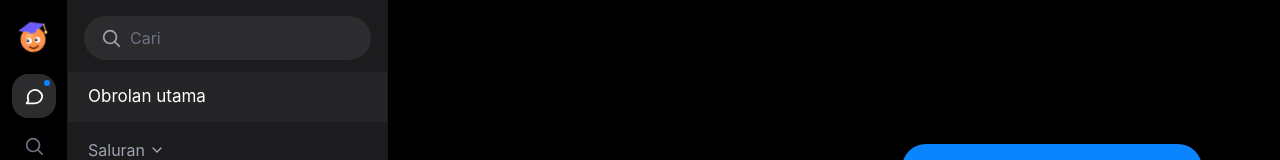
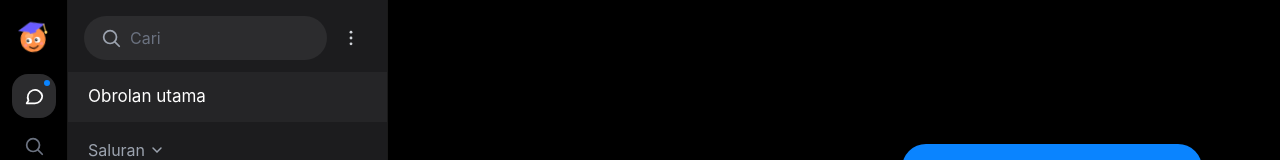
Before and after one commit to Rain-dev-187/smart-virtual-assistant-llm, a React (Vite) app in the folder frontend/: page / in a window 1280 px wide. Both pictures are taken after a click on the button 33 px from the left and 96 px from the top of the page. Shown: the top 160 px of the page. Built offline with nearby package versions, Linux system fonts and the light colour scheme.

Commit message:
Menu titik tiga di sidebar: pin panel obrolan + arsip obrolan

```diff
--- a/frontend/src/App.jsx
+++ b/frontend/src/App.jsx
@@ -26,7 +26,27 @@ export default function App() {
   const [drawerOpen, setDrawerOpen] = useState(false);
   const [stack, setStack] = useState([]); // tumpukan halaman bottom-sheet
   const [view, setView] = useState("chat"); // chat | sasaran | galeri
-  const [chatSide, setChatSide] = useState(false); // sidebar percakapan (desktop)
+  const [chatSide, setChatSide] = useState(false);
+  const [chatPinned, setChatPinned] = useState(() => {
+    try {
+      return localStorage.getItem("cepirit_chat_pinned") === "1";
+    } catch {
+      return false;
+    }
+  });
+  const toggleChatPin = () => {
+    setChatPinned((p) => {
+      const next = !p;
+      try {
+        localStorage.setItem("cepirit_chat_pinned", next ? "1" : "0");
+      } catch {}
+      return next;
+    });
+  };
+  const closeChatSide = () => {
+    if (!chatPinned) setChatSide(false);
+  };
+  const sidebarOpen = chatPinned || chatSide; // sidebar percakapan (desktop)
   const [rightOpen, setRightOpen] = useState(false); // panel kanan (desktop)
   const [goals, setGoals] = useState([]);
   const [artifacts, setArtifacts] = useState([]);
@@ -184,6 +204,8 @@ export default function App() {
             setDrawerOpen(false);
             openSheet(page);
           }}
+          pinned={chatPinned}
+          onTogglePin={toggleChatPin}
         />
       </div>
 
@@ -196,7 +218,7 @@ export default function App() {
             if (view !== "chat") {
               goView("chat");
               setChatSide(true);
-            } else {
+            } else if (!chatPinned) {
               setChatSide((s) => !s);
             }
           }}
@@ -205,13 +227,15 @@ export default function App() {
           onOpenMenu={() => openSheet("menu")}
         />
 
-        {view === "chat" && chatSide && (
+        {view === "chat" && sidebarOpen && (
           <aside className="w-72 lg:w-80 shrink-0 h-full border-r border-white/10">
             <Drawer
               asSidebar
               open
-              onClose={() => setChatSide(false)}
+              onClose={closeChatSide}
               onOpenSheet={(page) => openSheet(page)}
+              pinned={chatPinned}
+              onTogglePin={toggleChatPin}
             />
           </aside>
         )}
--- a/frontend/src/components/Drawer.jsx
+++ b/frontend/src/components/Drawer.jsx
@@ -1,15 +1,62 @@
 import React, { useState, useEffect } from "react";
 import { I } from "./ui";
+
+const PIN_ICON = (
+  <svg width="20" height="20" viewBox="0 0 24 24" fill="none" stroke="currentColor" strokeWidth="1.8" strokeLinecap="round">
+    <rect x="3" y="4" width="18" height="16" rx="2" />
+    <line x1="9.5" y1="4" x2="9.5" y2="20" />
+  </svg>
+);
+const ARCHIVE_ICON = (
+  <svg width="20" height="20" viewBox="0 0 24 24" fill="none" stroke="currentColor" strokeWidth="1.8" strokeLinecap="round">
+    <rect x="3" y="4" width="18" height="5" rx="1" />
+    <path d="M5 9v10a1 1 0 0 0 1 1h12a1 1 0 0 0 1-1V9" />
+    <path d="M10 13h4" />
+  </svg>
+);
+const CHECK_ICON = (
+  <svg width="18" height="18" viewBox="0 0 24 24" fill="none" stroke="#0a84ff" strokeWidth="2.4" strokeLinecap="round" strokeLinejoin="round">
+    <polyline points="20 6 9 17 4 12" />
+  </svg>
+);
+const DOTS_ICON = (
+  <svg width="20" height="20" viewBox="0 0 24 24" fill="currentColor">
+    <circle cx="12" cy="5" r="1.7" />
+    <circle cx="12" cy="12" r="1.7" />
+    <circle cx="12" cy="19" r="1.7" />
+  </svg>
+);
+const BACK_ICON = (
+  <svg width="18" height="18" viewBox="0 0 24 24" fill="none" stroke="currentColor" strokeWidth="2.2" strokeLinecap="round">
+    <polyline points="15 18 9 12 15 6" />
+  </svg>
+);
+
+const ARCHIVED = [
+  { id: "a1", title: "Rencana liburan", preview: "Bantu susun itinerary 3 hari di Bandung", time: "3 hari yang lalu" },
+  { id: "a2", title: "Belajar gitar", preview: "Chord dasar untuk pemula", time: "1 minggu yang lalu" },
+];
 
 /* ---------- Drawer samping ----------
    asSidebar=true  -> panel statis untuk sidebar desktop (tanpa overlay)
    asSidebar=false -> drawer overlay untuk mobile                            */
-export default function Drawer({ open, onClose, onOpenSheet, asSidebar = false }) {
+export default function Drawer({
+  open,
+  onClose,
+  onOpenSheet,
+  asSidebar = false,
+  pinned = false,
+  onTogglePin = () => {},
+}) {
   const [page, setPage] = useState("main");
   const [query, setQuery] = useState("");
+  const [menuOpen, setMenuOpen] = useState(false);
 
   useEffect(() => {
-    if (!open && !asSidebar) setQuery("");
+    if (!open && !asSidebar) {
+      setQuery("");
+      setMenuOpen(false);
+    }
   }, [open, asSidebar]);
 
   if (!open && !asSidebar) return null;
@@ -46,12 +93,9 @@ export default function Drawer({ open, onClose, onOpenSheet, asSidebar = false }
     ? conversations.filter((c) => (c.title + " " + c.preview).toLowerCase().includes(q))
     : [];
 
-  const content =
-    page === "main" ? (
-      <div className="flex-1 overflow-y-auto no-scrollbar py-4">
-        {/* Cari obrolan */}
-        <div className="px-4 pb-3">
-          <div className="flex items-center gap-2 bg-card2 rounded-full px-4 py-2.5 text-gray-400 focus-within:text-gray-200 transition-colors">
+  const headerRow = (
+    <div className="px-4 pb-3 flex items-center gap-1">
+      <div className="flex-1 flex items-center gap-2 bg-card2 rounded-full px-4 py-2.5 text-gray-400 focus-within:text-gray-200 transition-colors min-w-0">
         {I.search}
         <input
           value={query}
@@ -69,7 +113,57 @@ export default function Drawer({ open, onClose, onOpenSheet, asSidebar = false }
           </button>
         )}
       </div>
+      <div className="relative shrink-0">
+        <button
+          onClick={() => setMenuOpen((o) => !o)}
+          className="w-10 h-10 rounded-full hover:bg-card2 flex items-center justify-center text-gray-300 transition-colors"
+          aria-label="Opsi panel obrolan"
+        >
+          {DOTS_ICON}
+        </button>
+        {menuOpen && (
+          <>
+            <div className="fixed inset-0 z-10 cursor-default" onClick={() => setMenuOpen(false)} />
+            <div className="absolute right-0 top-11 z-20 w-72 bg-card2 rounded-2xl shadow-2xl border border-white/5 overflow-hidden animate-pop-in">
+              {asSidebar && (
+                <button
+                  onClick={() => {
+                    onTogglePin();
+                    setMenuOpen(false);
+                  }}
+                  className="w-full flex items-center gap-3 px-4 py-3.5 hover:bg-white/5 text-left transition-colors"
+                >
+                  <span className="text-gray-300 shrink-0">{PIN_ICON}</span>
+                  <span className="flex-1 text-[15px] text-white leading-snug">
+                    Buat panel obrolan tetap terlihat
+                  </span>
+                  {pinned && <span className="shrink-0">{CHECK_ICON}</span>}
+                </button>
+              )}
+              <button
+                onClick={() => {
+                  setPage("arsip");
+                  setMenuOpen(false);
+                  setQuery("");
+                }}
+                className="w-full flex items-center gap-3 px-4 py-3.5 hover:bg-white/5 text-left transition-colors"
+              >
+                <span className="text-gray-300 shrink-0">{ARCHIVE_ICON}</span>
+                <span className="flex-1 text-[15px] text-white leading-snug">
+                  Tampilkan obrolan yang diarsipkan
+                </span>
+              </button>
             </div>
+          </>
+        )}
+      </div>
+    </div>
+  );
+
+  const content =
+    page === "main" ? (
+      <div className="flex-1 overflow-y-auto no-scrollbar py-4">
+        {headerRow}
 
         {q ? (
           /* Hasil pencarian */
@@ -139,6 +233,37 @@ export default function Drawer({ open, onClose, onOpenSheet, asSidebar = false }
           </>
         )}
       </div>
+    ) : page === "arsip" ? (
+      <div className="flex-1 overflow-y-auto no-scrollbar py-4">
+        <div className="px-4 pb-3 flex items-center gap-1">
+          <button
+            onClick={() => setPage("main")}
+            className="w-10 h-10 rounded-full hover:bg-card2 flex items-center justify-center text-gray-300 transition-colors"
+            aria-label="Kembali"
+          >
+            {BACK_ICON}
+          </button>
+          <span className="text-white text-[17px] font-medium">Obrolan yang diarsipkan</span>
+        </div>
+        <div className="px-2">
+          {ARCHIVED.map((a) => (
+            <button
+              key={a.id}
+              onClick={onClose}
+              className="w-full flex items-center gap-3 px-3 py-3 rounded-2xl hover:bg-card2/60 text-left transition-colors"
+            >
+              <span className="w-10 h-10 rounded-full bg-card2 flex items-center justify-center shrink-0 text-gray-300">
+                {I.chat}
+              </span>
+              <span className="flex-1 min-w-0">
+                <span className="block text-white text-[16px] font-medium truncate">{a.title}</span>
+                <span className="block text-gray-500 text-[14px] truncate">{a.preview}</span>
+              </span>
+              <span className="text-gray-600 text-[12px] shrink-0">{a.time}</span>
+            </button>
+          ))}
+        </div>
+      </div>
     ) : (
       <div className="flex-1 flex flex-col items-center justify-center px-8 text-center">
         <span className="w-20 h-20 rounded-full bg-card2 flex items-center justify-center text-gray-400 mb-6">
```
Lines whose indentation alone changed are shown as unchanged.
